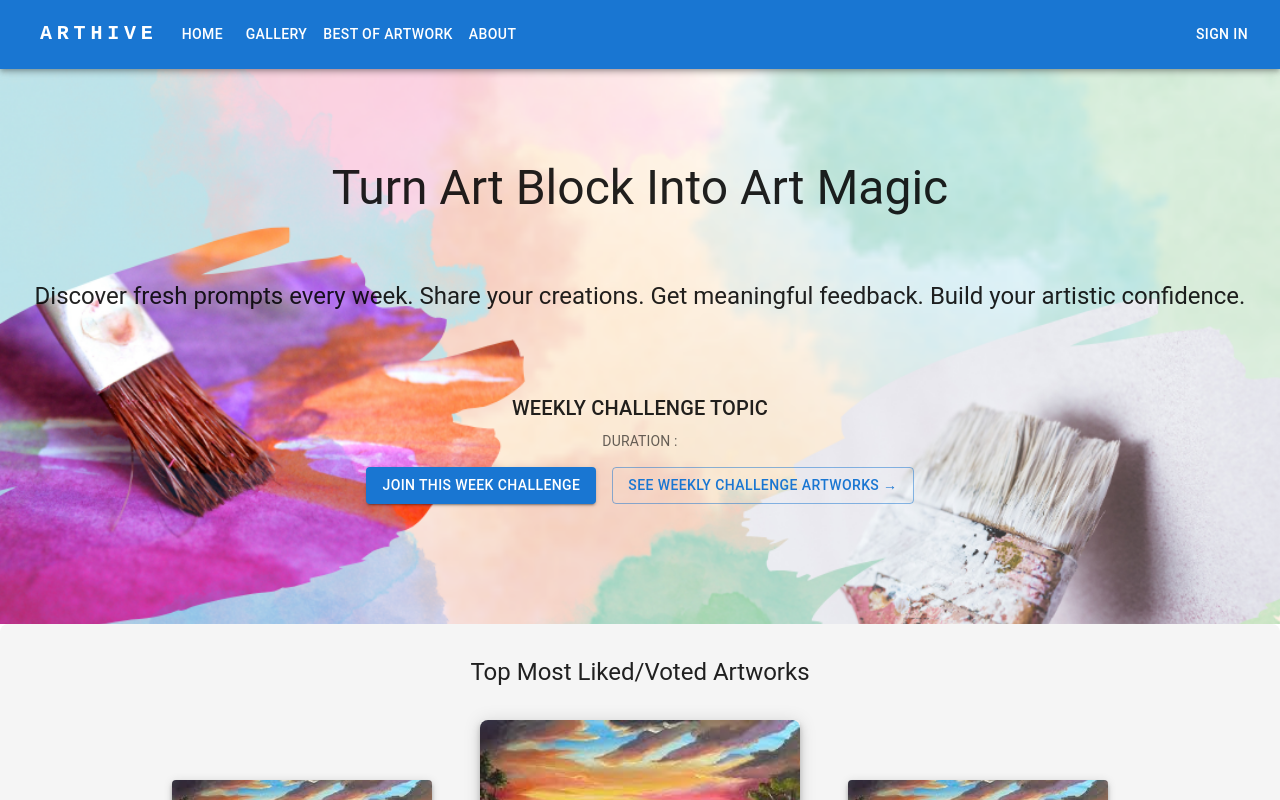
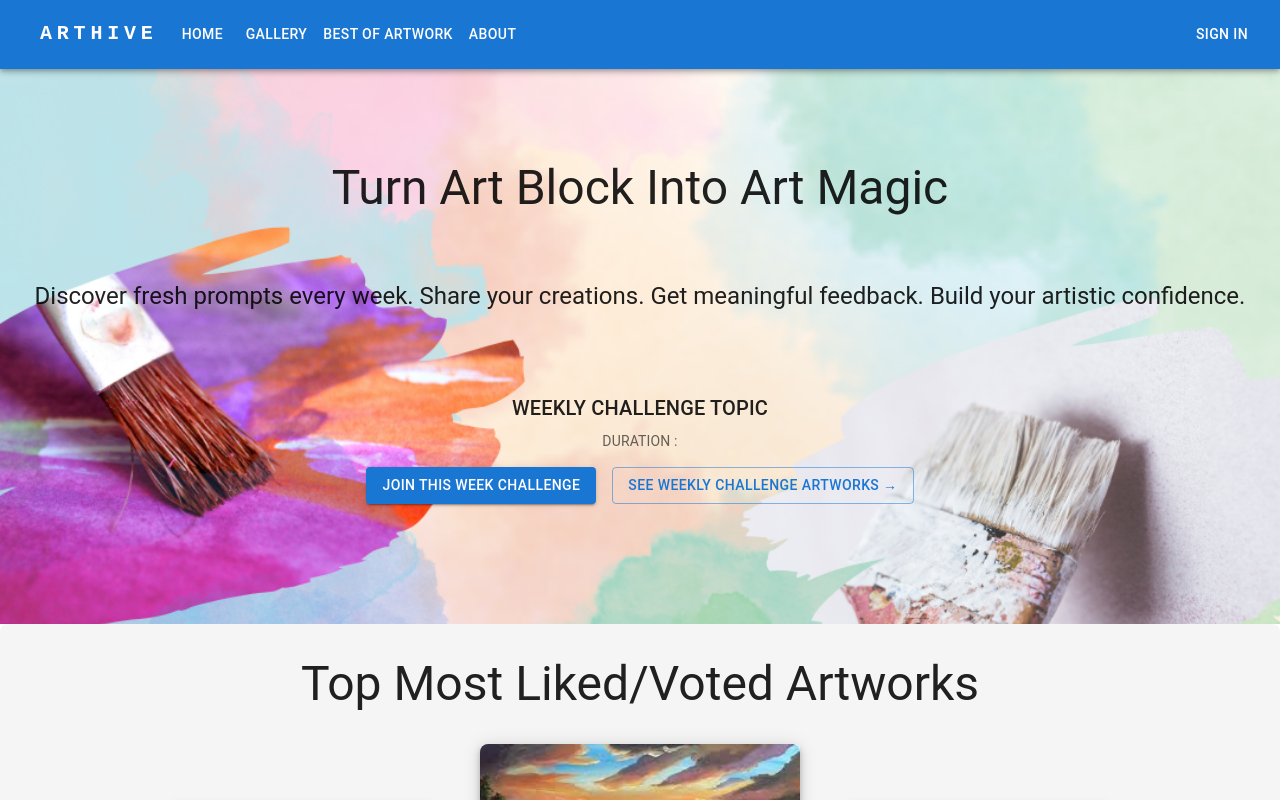
Before and after one commit to Code-the-Dream-School/jj-practicum-team-4-front, a React (Vite) app: page / in a window 1280 px wide. Shown: the top 800 px of the page. Built offline with nearby package versions, Linux system fonts and the light colour scheme; some icons are missing.

Commit message:
variant is changed to h3

```diff
--- a/src/pages/Home.jsx
+++ b/src/pages/Home.jsx
@@ -154,10 +154,10 @@
 
         {/* Top Most Liked/Voted Artworks Section */}
         <Box sx={{ p: 4, bgcolor: "grey.100", borderRadius: 2 }}>
-          <Typography variant="h5" align="center" gutterBottom>
+          <Typography variant="h3" align="center" gutterBottom>
             Top Most Liked/Voted Artworks
           </Typography>
-          {/* Future top artworks content goes here */}
+
           <Box
             sx={{
               display: "grid",
```
